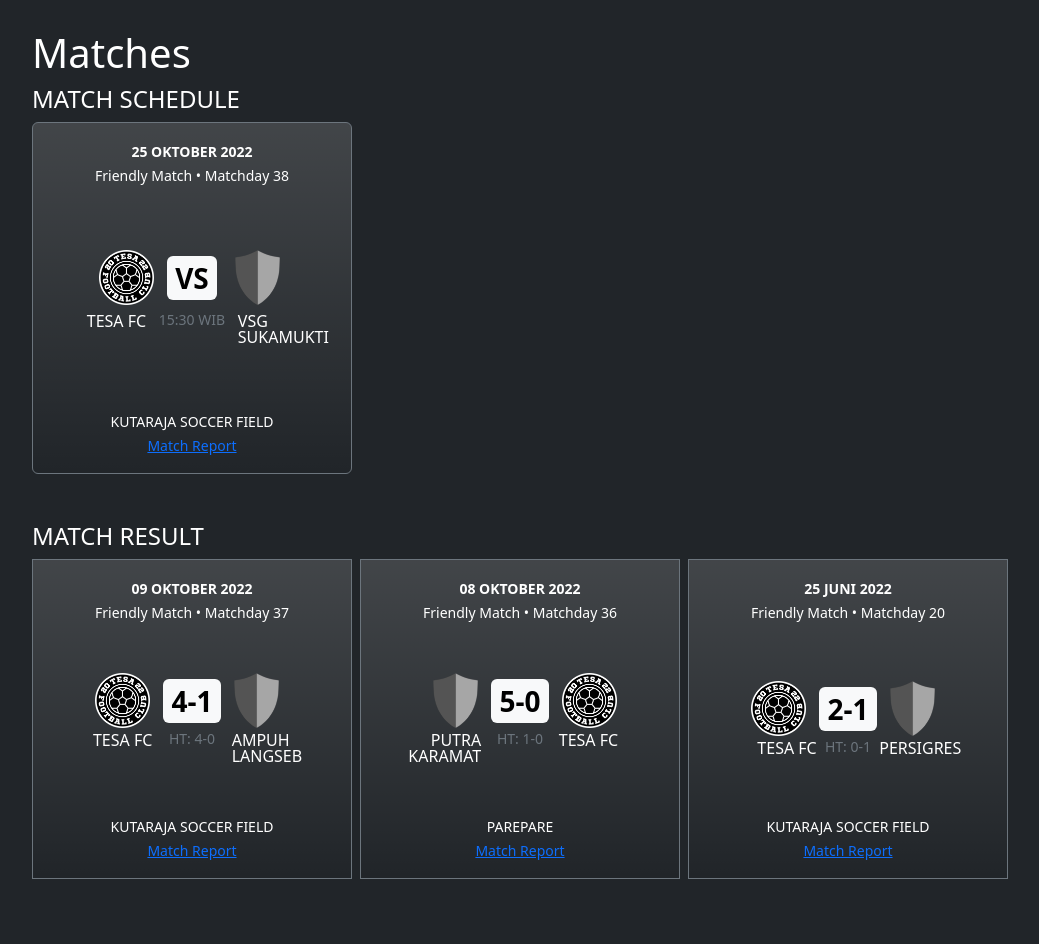
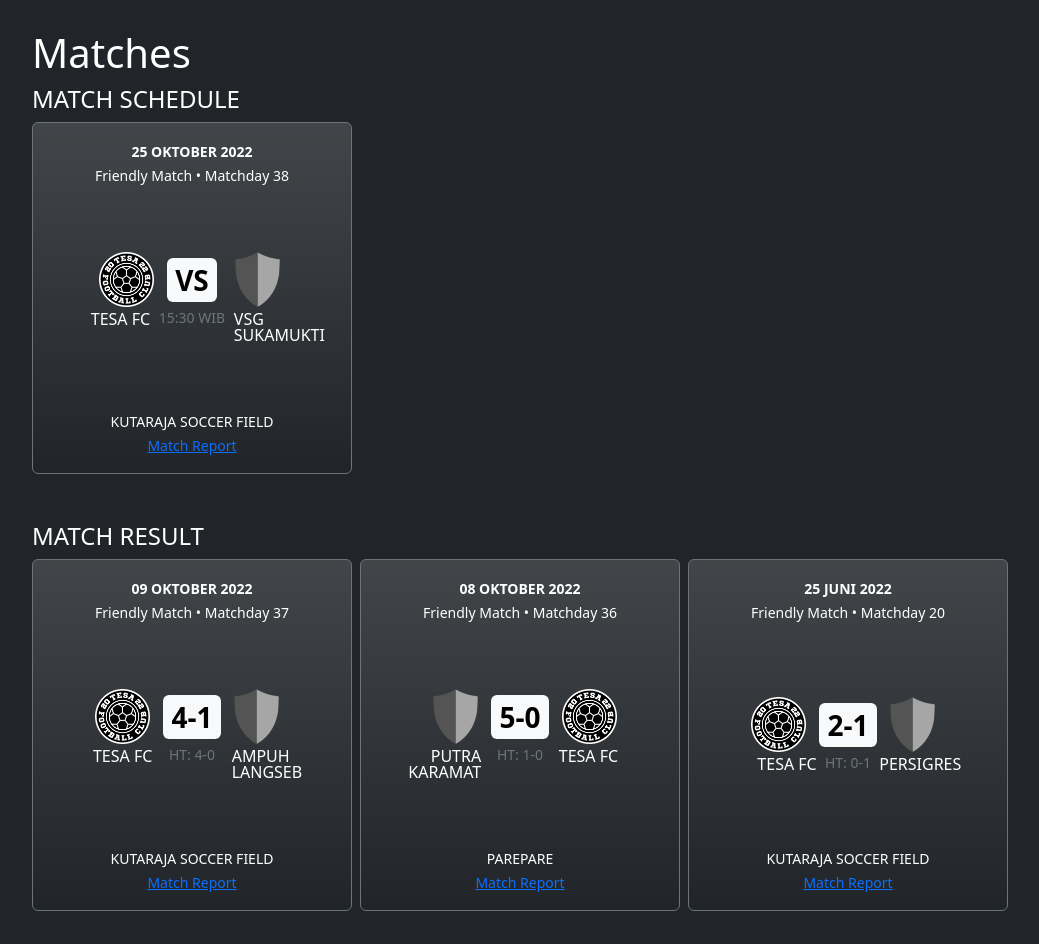
Before and after one commit to tesafc/tesafc.github.io, a Jekyll site: the page built from index.html, in a window 1280 px wide. Shown: the part 698-1642 px from the top of the page, without its empty margins (50-1089 px from the left). Built offline with Jekyll 4.4.1, drawn with Linux system fonts in a browser that asks for light colours; nearby versions of some CDN libraries.

Commit message:
Update index.html

```diff
--- a/index.html
+++ b/index.html
@@ -58,7 +58,7 @@
               <img src="{% if match.away-team.logo %}{{ match.away-team.logo | relative_url }}{% else %}{{ '/assets/img/logo/logo-blank.png' | relative_url }}{% endif %}" alt="" class="" width="auto" height="55">
             </div>
           </div>
-          <div class="row g-1 mt-1">
+          <div class="row g-0 mt-1">
             <div class="col-4 d-flex justify-content-end text-end text-uppercase lh-1">{{ match.home-team.name }}</div>
             <div class="col-4 d-flex justify-content-center text-center text-uppercase text-secondary lh-1"><small>{{ match.kick-off }}</small></div>
             <div class="col-4 d-flex justify-content-start text-start text-uppercase lh-1">{{ match.away-team.name }}</div>
@@ -82,7 +82,7 @@
     <h4 class="text-uppercase mt-5">Match result</h4>
     <div class="d-flex flex-row flex-nowrap overflow-auto">
       {% for match in match-result reversed %}
-      <div class="card h-100 text-bg-dark bg-gradient rounded-0 border-secondary me-2" style="min-width: 20rem; min-height: 20rem;">
+      <div class="card h-100 text-bg-dark bg-gradient border-secondary me-2" style="min-width: 20rem; min-height: 22rem;">
         <div class="card-header text-bg-dark bg-transparent text-center border-0 pt-3">
           <p class="card-text text-uppercase fw-bolder mb-0"><small>{{ match.time }}</small></p>
           <p class="card-text text-capitalize mb-0"><small>{{ match.competition }} • {{ match.matchday }}</small></p>
```
